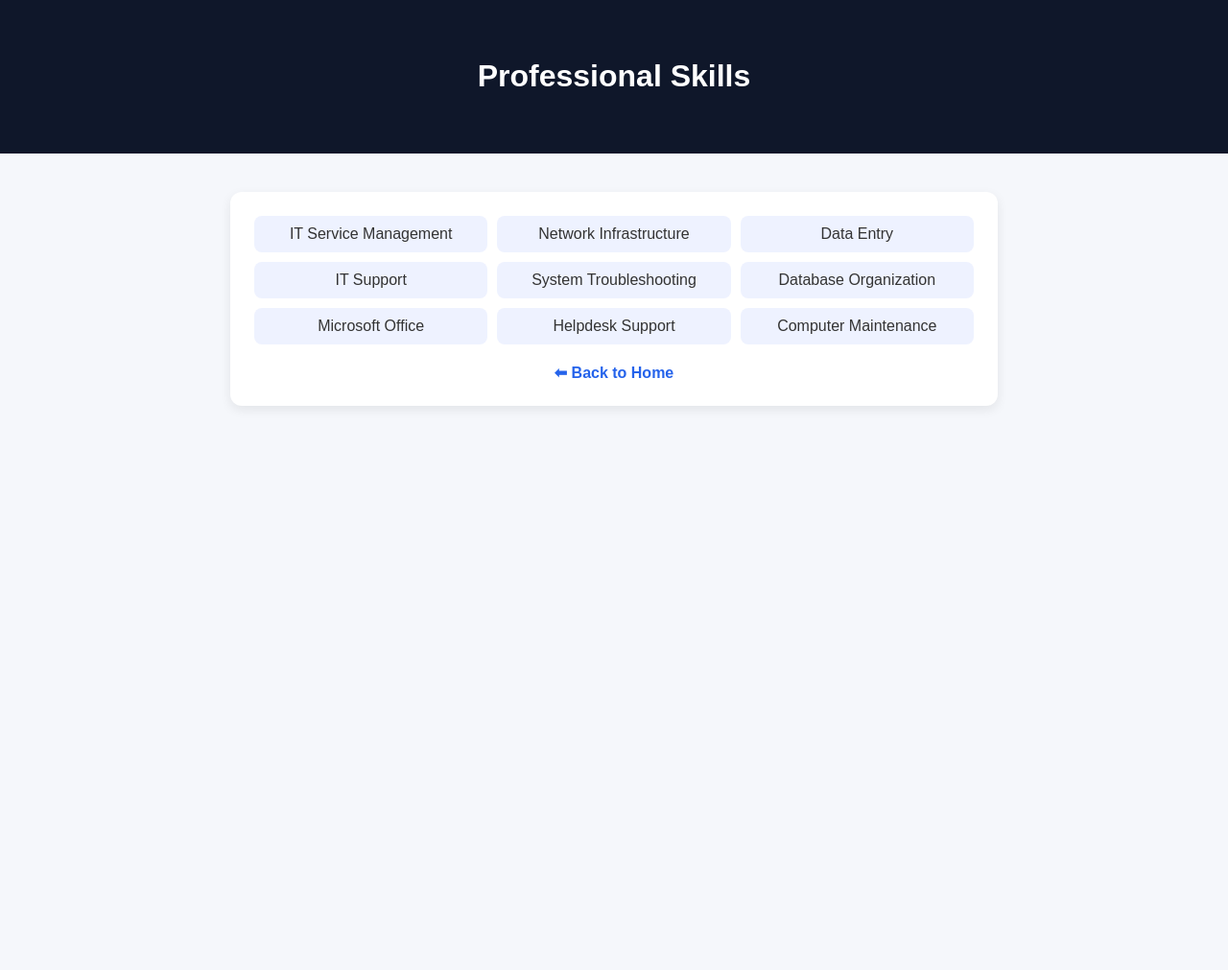
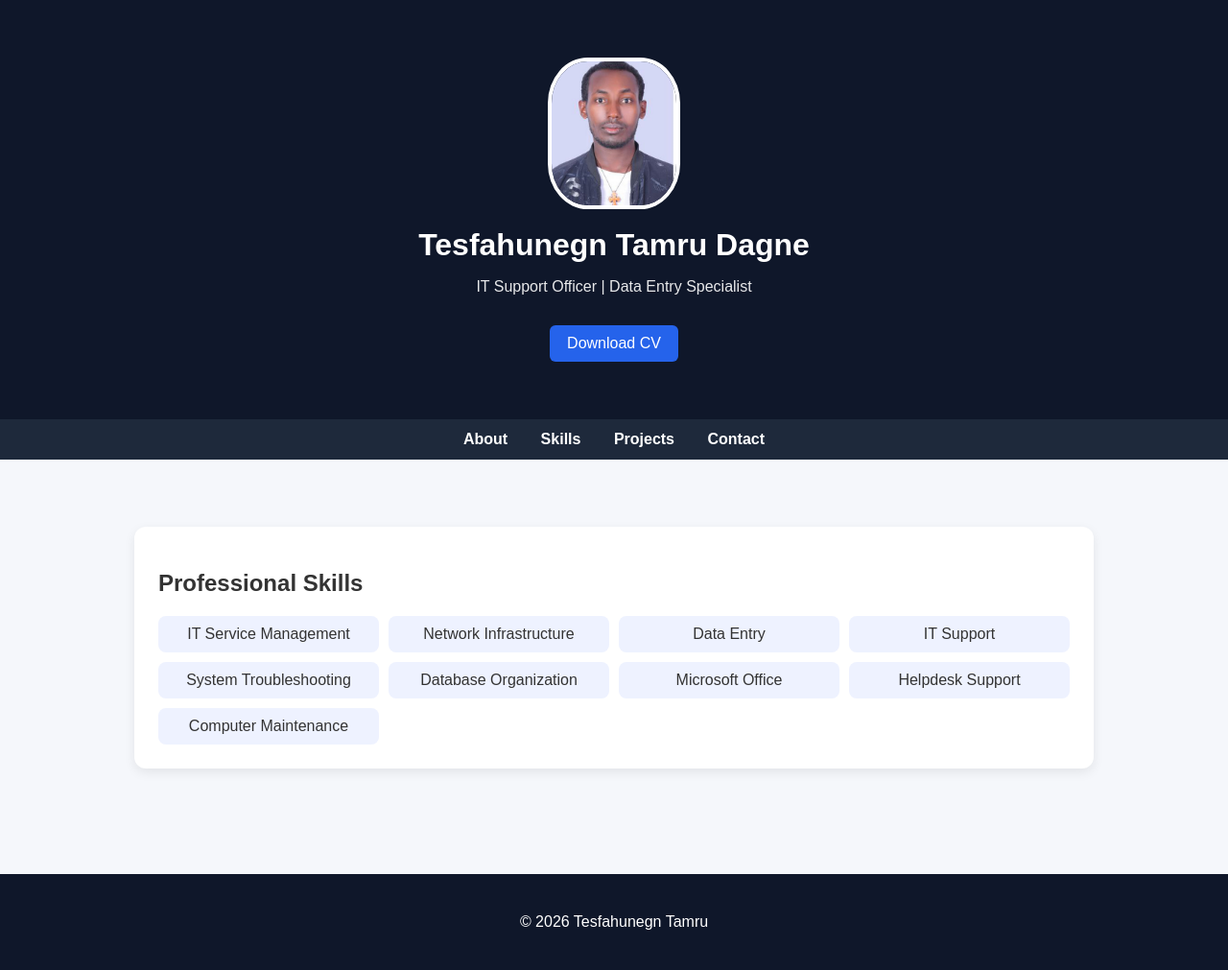
Before and after one commit to Tesfsh21/tesfa-portfolio, a plain HTML site: page skills.html in a window 1280 px wide. Shown: the whole page at 96% size. Before the commit the page ends 800 px from the top, so only its background shows below. Drawn offline with Linux system fonts and the light colour scheme.

Commit message:
Update skills.html

```diff
--- a/skills.html
+++ b/skills.html
@@ -3,27 +3,46 @@
 <head>
 <meta charset="UTF-8">
 <meta name="viewport" content="width=device-width, initial-scale=1.0">
-<title>Professional Skills</title>
+<title>Tesfahunegn Tamru | Skills</title>
 
 <style>
 body{font-family:Arial,Helvetica,sans-serif;margin:0;background:#f5f7fb;color:#333}
-header{background:#0f172a;color:white;text-align:center;padding:40px}
-section{max-width:800px;margin:auto;padding:40px 20px}
-.card{background:white;padding:25px;border-radius:12px;box-shadow:0 4px 12px rgba(0,0,0,0.08)}
+header{background:#0f172a;color:white;text-align:center;padding:60px 20px}
+header img{width:130px;height:150px;border-radius:30%;object-fit:cover;border:4px solid white}
+header h1{margin:15px 0 5px}
+header p{opacity:.9}
+nav{background:#1e293b;text-align:center;padding:12px}
+nav a{color:white;text-decoration:none;margin:0 15px;font-weight:bold}
+nav a:hover{opacity:.7}
+section{max-width:1000px;margin:auto;padding:50px 20px}
+.card{background:white;padding:25px;border-radius:12px;margin:20px 0;box-shadow:0 4px 12px rgba(0,0,0,0.08)}
 .skills{display:grid;grid-template-columns:repeat(auto-fit,minmax(200px,1fr));gap:10px}
 .skill{background:#eef2ff;padding:10px;border-radius:8px;text-align:center}
-a{display:block;text-align:center;margin-top:20px;color:#2563eb;text-decoration:none;font-weight:bold}
+.button{display:inline-block;margin-top:15px;padding:10px 18px;background:#2563eb;color:white;border-radius:6px;text-decoration:none}
+footer{background:#0f172a;color:white;text-align:center;padding:25px;margin-top:40px}
 </style>
 </head>
 
 <body>
 
 <header>
-<h1>Professional Skills</h1>
+<img src="ttd.jpg" alt="Profile Photo">
+<h1>Tesfahunegn Tamru Dagne</h1>
+<p>IT Support Officer | Data Entry Specialist</p>
+<a class="button" href="Tesfsh_CV2.pdf" download>Download CV</a>
 </header>
+
+<nav>
+<a href="index.html">About</a>
+<a href="skills.html">Skills</a>
+<a href="index.html#projects">Projects</a>
+<a href="index.html#contact">Contact</a>
+</nav>
 
 <section>
 <div class="card">
+<h2>Professional Skills</h2>
+
 <div class="skills">
 <div class="skill">IT Service Management</div>
 <div class="skill">Network Infrastructure</div>
@@ -36,10 +55,12 @@ a{display:block;text-align:center;margin-top:20px;color:#2563eb;text-decoration:
 <div class="skill">Computer Maintenance</div>
 </div>
 
-<a href="index.html">⬅ Back to Home</a>
-
 </div>
 </section>
 
+<footer>
+<p>© 2026 Tesfahunegn Tamru</p>
+</footer>
+
 </body>
 </html>
```
